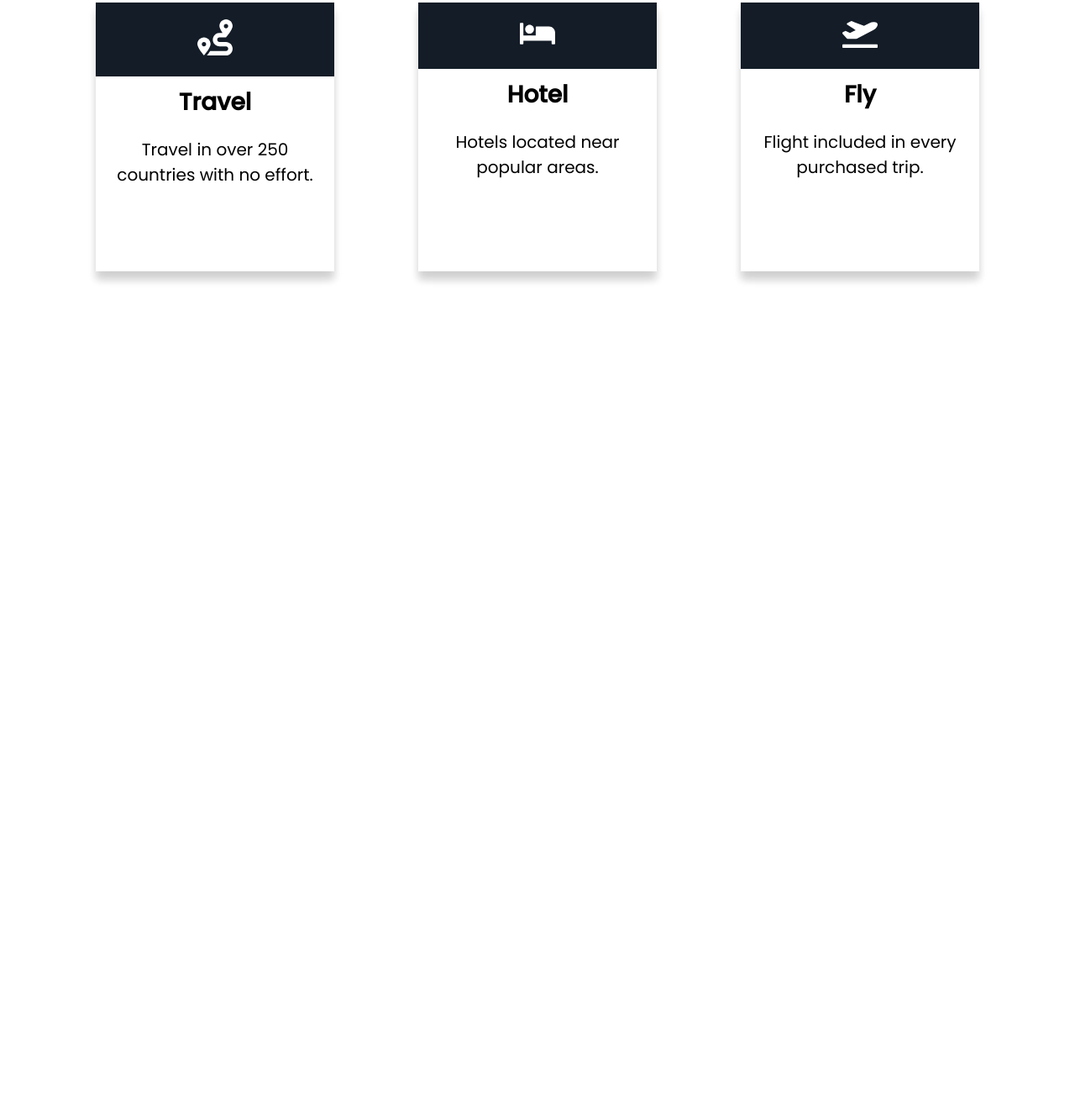
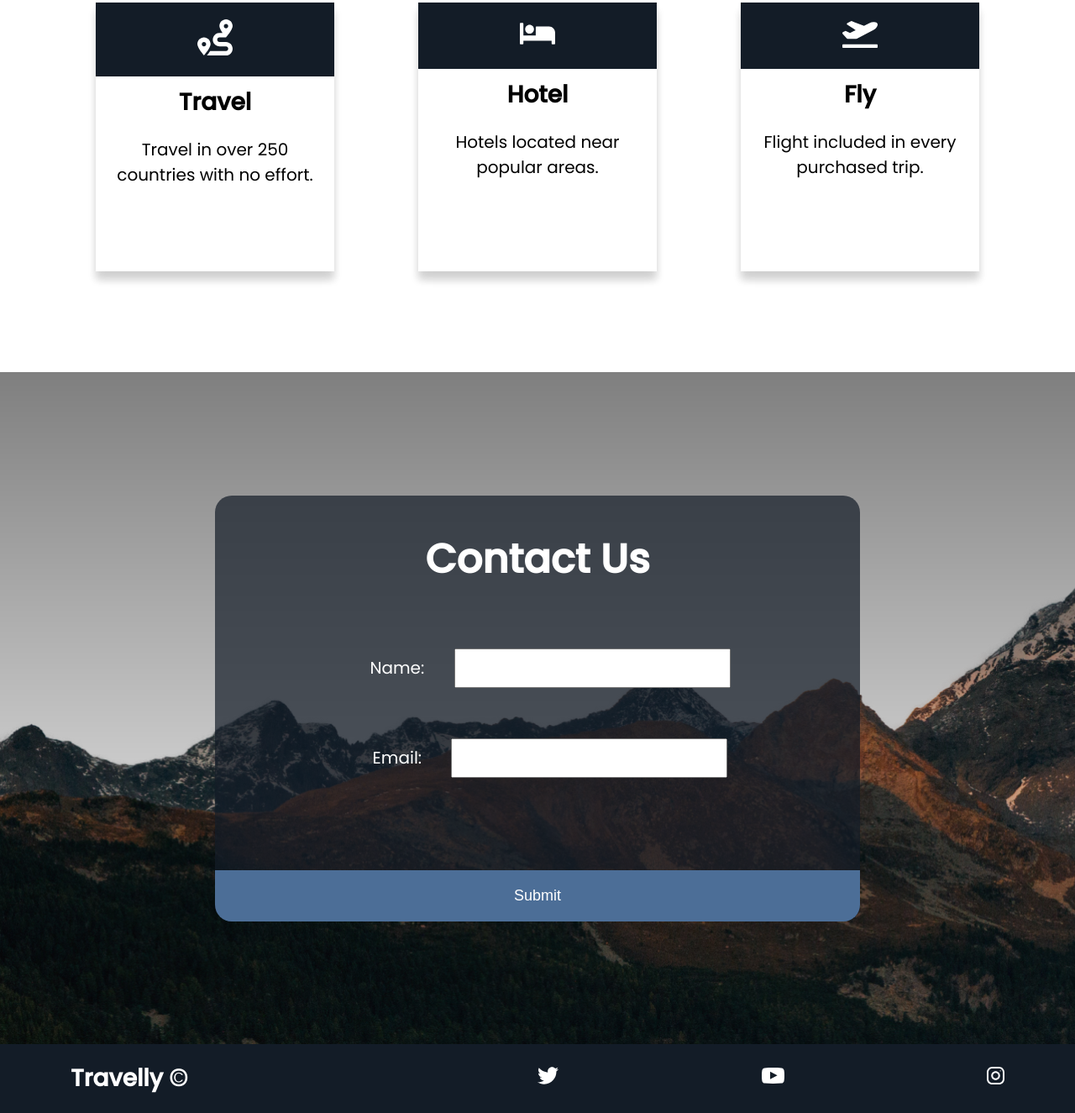
Before and after one commit to DoniaMahmoud/travelly-website, a plain HTML site: page index.html in a window 1280 px wide. Shown: the part 1959-3284 px from the top of the page at 84% size. Before the commit the page ends 2402 px from the top, so only its background shows below. Drawn offline with Linux system fonts and the light colour scheme; a web font is replaced by a local one.

Commit message:
4. ContactUs Section

```diff
--- a/index.html
+++ b/index.html
@@ -82,5 +82,39 @@
         </div>
       </div>
     </section>
+    <section id="contact">
+      <div class="form-wrapper">
+        <header class="form-head">
+          <h2>Contact Us</h2>
+        </header>
+        <form>
+          <div class="name-form">
+            <label for="name">Name: </label>
+            <input type="text" name="name" required />
+          </div>
+          <div class="email-form">
+            <label for="email">Email: </label>
+            <input type="email" required />
+          </div>
+          <button type="submit">Submit</button>
+        </form>
+      </div>
+    </section>
+    <footer>
+      <div class="footer-wrapper">
+        <h5>Travelly &copy;</h5>
+        <ul>
+          <li>
+            <a href="#"><img src="/icons/twitter.svg" alt="" /></a>
+          </li>
+          <li>
+            <a href="#"><img src="/icons/youtube.svg" alt="" /></a>
+          </li>
+          <li>
+            <a href="#"><img src="/icons/instagram.svg" alt="" /></a>
+          </li>
+        </ul>
+      </div>
+    </footer>
   </body>
 </html>
--- a/style.css
+++ b/style.css
@@ -183,6 +183,72 @@ nav ul {
 .card-icon {
   background-color: #131c27;
 }
+
+/* Contact Section */
+#contact {
+  min-height: 100vh;
+  background: linear-gradient(rgba(0, 0, 0, 0.5), transparent),
+    url("/img/contact-mountain.png");
+  background-size: cover;
+  background-repeat: no-repeat;
+  display: flex;
+  align-items: center;
+  justify-content: center;
+}
+.form-wrapper {
+  background: rgba(19, 28, 39, 0.7);
+  width: 60%;
+  color: white;
+  border-radius: 20px;
+}
+.form-head {
+  text-align: center;
+  padding: 4rem;
+}
+.name-form,
+.email-form {
+  padding: 3rem;
+  text-align: center;
+}
+.form-wrapper label {
+  margin: 0rem 3rem;
+}
+
+.form-wrapper button {
+  width: 100%;
+  padding: 2rem;
+  margin-top: 8rem;
+  border-bottom-left-radius: 20px;
+  border-bottom-right-radius: 20px;
+}
+
+.form-wrapper input {
+  padding: 1rem 3rem;
+}
+
+footer {
+  background: rgba(19, 28, 39, 1);
+  color: white;
+}
+.footer-wrapper {
+  display: flex;
+  padding: 2rem;
+  width: 90%;
+  margin: auto;
+  align-items: center;
+  min-height: 10vh;
+  flex-wrap: wrap;
+}
+footer h5 {
+  flex: 1 1 40rem;
+}
+footer ul {
+  display: flex;
+  list-style: none;
+  flex: 1 1 40rem;
+  justify-content: space-between;
+  align-items: center;
+}
 /* Media Query */
 @media screen and (max-width: 1015px) {
   html {
@@ -209,4 +275,13 @@ nav ul {
     color: white;
     padding: 1rem;
   }
+  .form-wrapper {
+    width: 100%;
+  }
+  footer {
+    text-align: center;
+  }
+  footer h5 {
+    padding-bottom: 3rem;
+  }
 }
```
